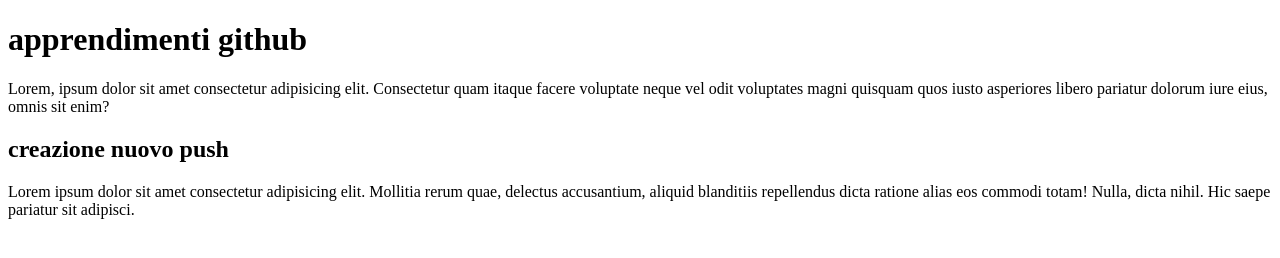
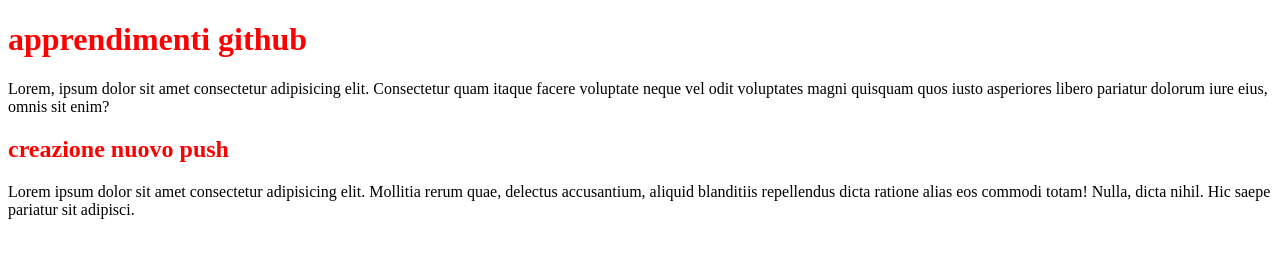
Before and after one commit to GD3415020/Git-Work, a plain HTML site: page index.html in a window 1280 px wide. Drawn offline with Linux system fonts and the light colour scheme.

Commit message:
aggiunto css

```diff
--- a/index.html
+++ b/index.html
@@ -4,6 +4,8 @@
     <meta charset="UTF-8">
     <meta name="viewport" content="width=device-width, initial-scale=1.0">
     <title>Document</title>
+
+    <link rel="stylesheet" href="style.css">
 </head>
 <body>
     <h1>apprendimenti github</h1>
--- /dev/null
+++ b/style.css
@@ -0,0 +1,3 @@
+h1, h2 {
+    color: red;
+}
```
